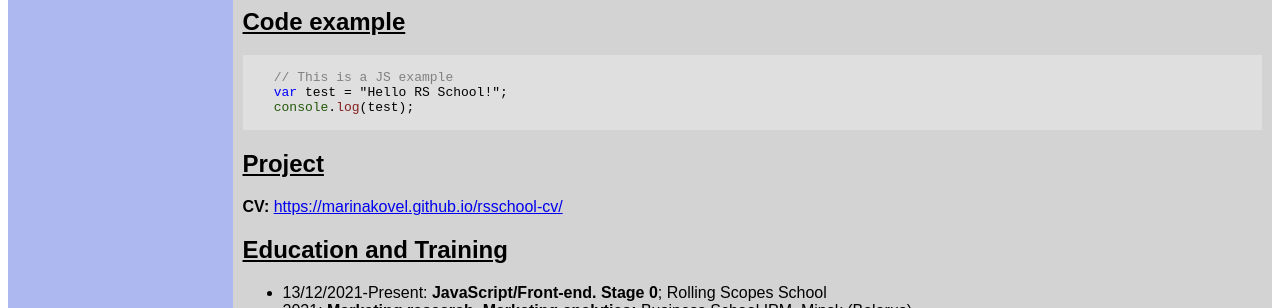
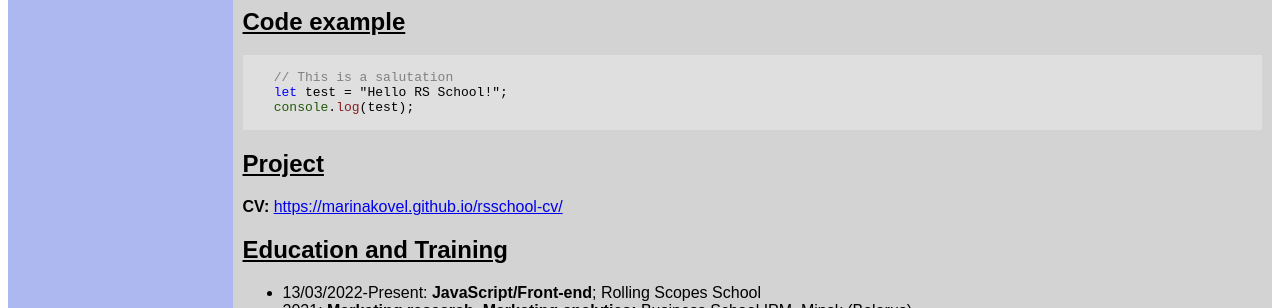
Before and after one commit to MarinaKovel/rsschool-cv, a plain HTML site: page index.html in a window 1280 px wide. Shown: the part 644-952 px from the top of the page. Drawn offline with Linux system fonts and the light colour scheme.

Commit message:
feat: update information

```diff
--- a/index.html
+++ b/index.html
@@ -74,8 +74,8 @@
                 <div>
                     <pre class="code">
                         <code>
-    <span style="color:grey">// This is a JS example</span>
-    <span style="color:blue">var </span><span>test = "Hello RS School!";</span>
+    <span style="color:grey">// This is a salutation</span>
+    <span style="color:blue">let </span><span>test = "Hello RS School!";</span>
     <span style="color:rgb(35, 88, 10)">console</span>.<span style="color:rgb(133, 31, 31)">log</span>(test);
                     </code></pre>
                 </div>
@@ -87,7 +87,7 @@
             <section id="education">
                 <h2>Education and Training</h2>
                 <ul>
-                    <li>13/12/2021-Present: <strong>JavaScript/Front-end. Stage 0</strong>; Rolling Scopes School</li>
+                    <li>13/03/2022-Present: <strong>JavaScript/Front-end</strong>; Rolling Scopes School</li>
                     <li>2021: <strong>Marketing research. Marketing analytics;</strong> Business School IPM, Minsk (Belarus)</li>
                     <li>2019: <strong>Project Management;</strong> Business School IPM, Minsk (Belarus)</li>
                     <li>2006–2009: <strong>Bachelor degree on Economics and Management;</strong> Belarusian State University, Minsk (Belarus)</li>
```
